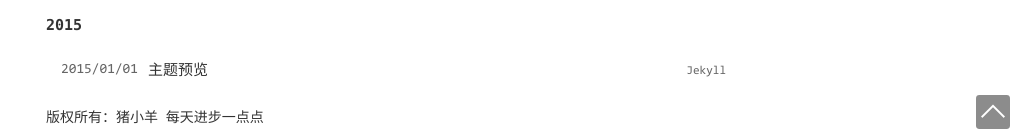
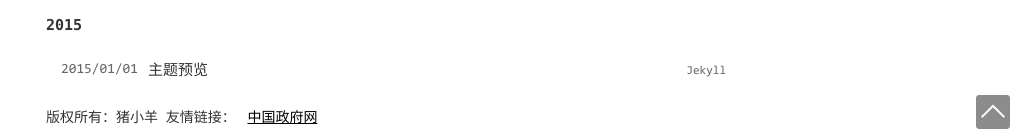
Before and after one commit to acabin/acabin.github.io, a Jekyll site: the page built from index.html, in a window 1280 px wide and 900 px high, scrolled down 5094 px. Shown: the part 759-897 px from the top of the window, without its empty margins (254-1280 px from the left). Built offline with Jekyll 4.4.1, drawn with Linux system fonts in a browser that asks for light colours.

Commit message:
Update footer.html

```diff
--- a/_includes/footer.html
+++ b/_includes/footer.html
@@ -1,7 +1,8 @@
 <footer class="footer">
   <span>{{ site.footerText }}</span>
   {%- comment %} 主题来源于https://github.com/TMaize/tmaize-blog，感谢啦~ {% endcomment %}
-  <span>每天进步一点点</span>
+  <span>友情链接：</span>
+  <a href="http://www.gov.cn/">中国政府网</a>
 </footer>
 <div id="to-top">
   <span></span>
```
